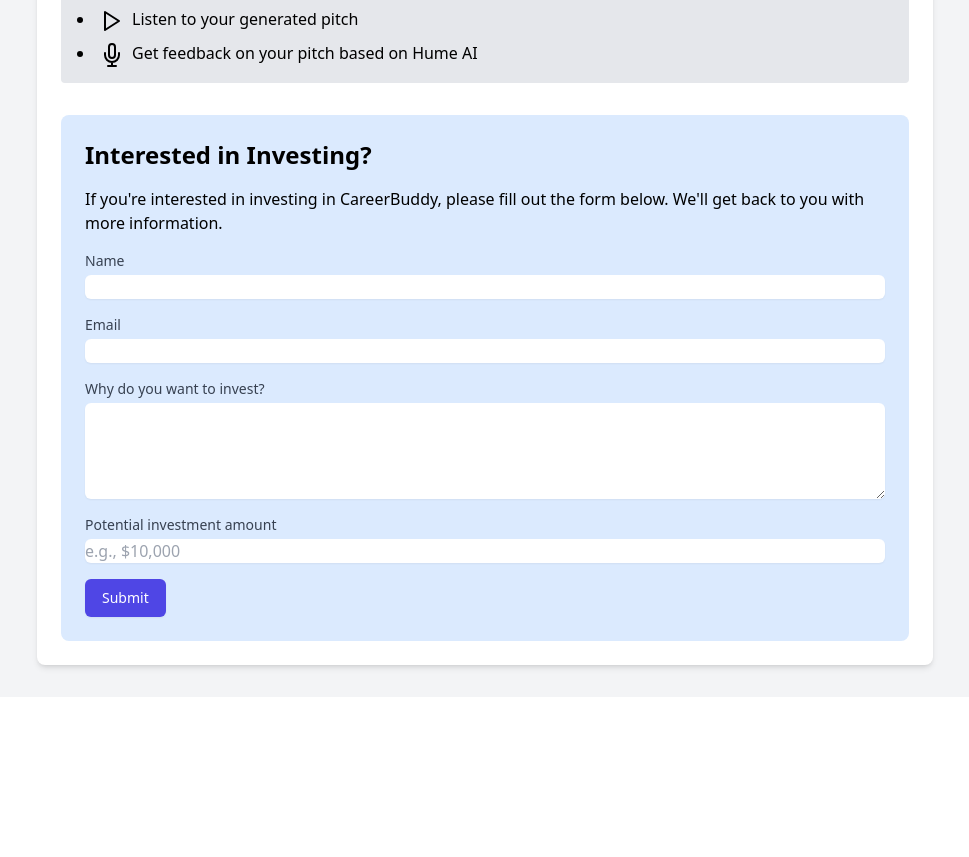
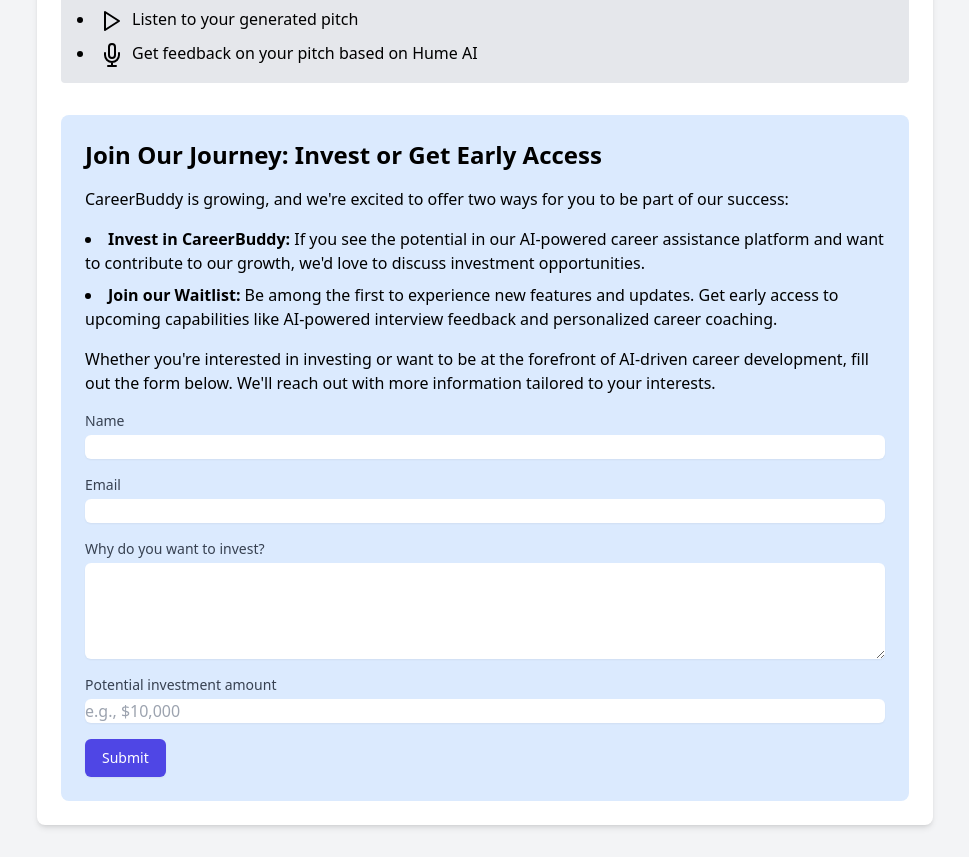
Before and after one commit to jatinmayekar/CareerBuddy1.3, a React (Create React App) app in the folder careerbuddy-frontend/: page / in a window 1280 px wide. Shown: the part 1140-1997 px from the top of the page, without its empty margins (155-1124 px from the left). Before the commit the page ends 1837 px from the top, so only its background shows below. Built offline with nearby package versions, Linux system fonts and the light colour scheme.

Commit message:
add waitlist feature form input

```diff
--- a/careerbuddy-frontend/src/App.js
+++ b/careerbuddy-frontend/src/App.js
@@ -421,8 +421,21 @@
       </div>
 
       <div className="mt-8 bg-blue-100 p-6 rounded-lg">
-        <h2 className="text-2xl font-semibold mb-4">Interested in Investing?</h2>
-        <p className="mb-4">If you're interested in investing in CareerBuddy, please fill out the form below. We'll get back to you with more information.</p>
+        <h2 className="text-2xl font-semibold mb-4">Join Our Journey: Invest or Get Early Access</h2>
+        <p className="mb-4">
+          CareerBuddy is growing, and we're excited to offer two ways for you to be part of our success:
+        </p>
+        <ul className="list-disc list-inside mb-4">
+          <li className="mb-2">
+            <strong>Invest in CareerBuddy:</strong> If you see the potential in our AI-powered career assistance platform and want to contribute to our growth, we'd love to discuss investment opportunities.
+          </li>
+          <li className="mb-2">
+            <strong>Join our Waitlist:</strong> Be among the first to experience new features and updates. Get early access to upcoming capabilities like AI-powered interview feedback and personalized career coaching.
+          </li>
+        </ul>
+        <p className="mb-4">
+          Whether you're interested in investing or want to be at the forefront of AI-driven career development, fill out the form below. We'll reach out with more information tailored to your interests.
+        </p>
         <InvestorForm />
       </div>
     </MockStreamlit>
```
Also changed, not shown: 1 other file (tests, documents, lock files or other folders).
